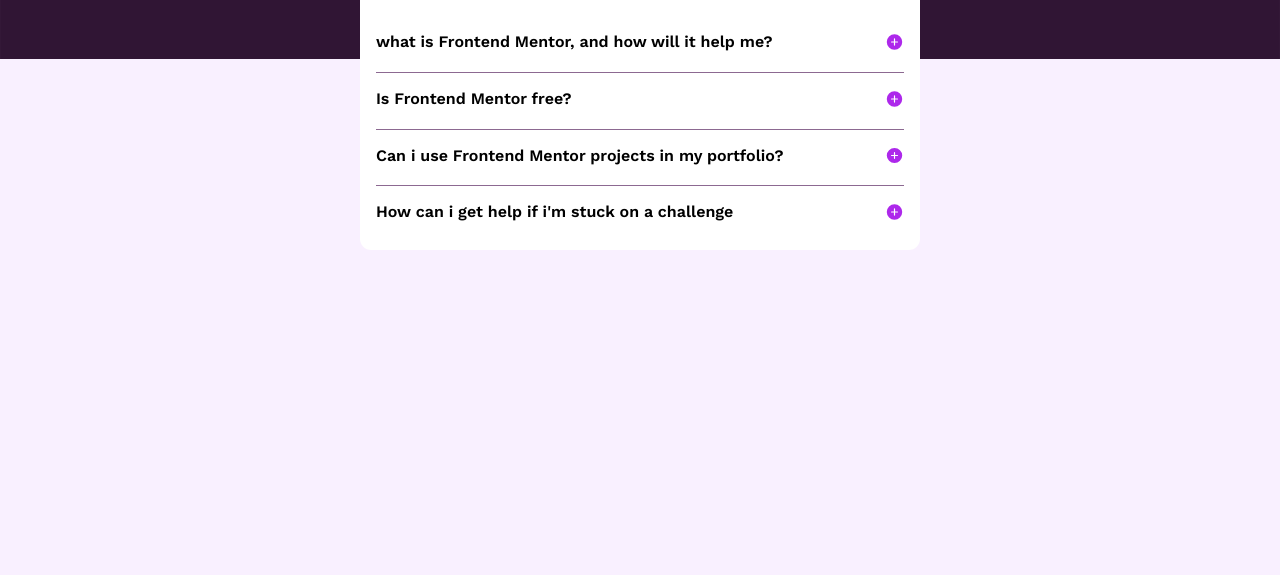
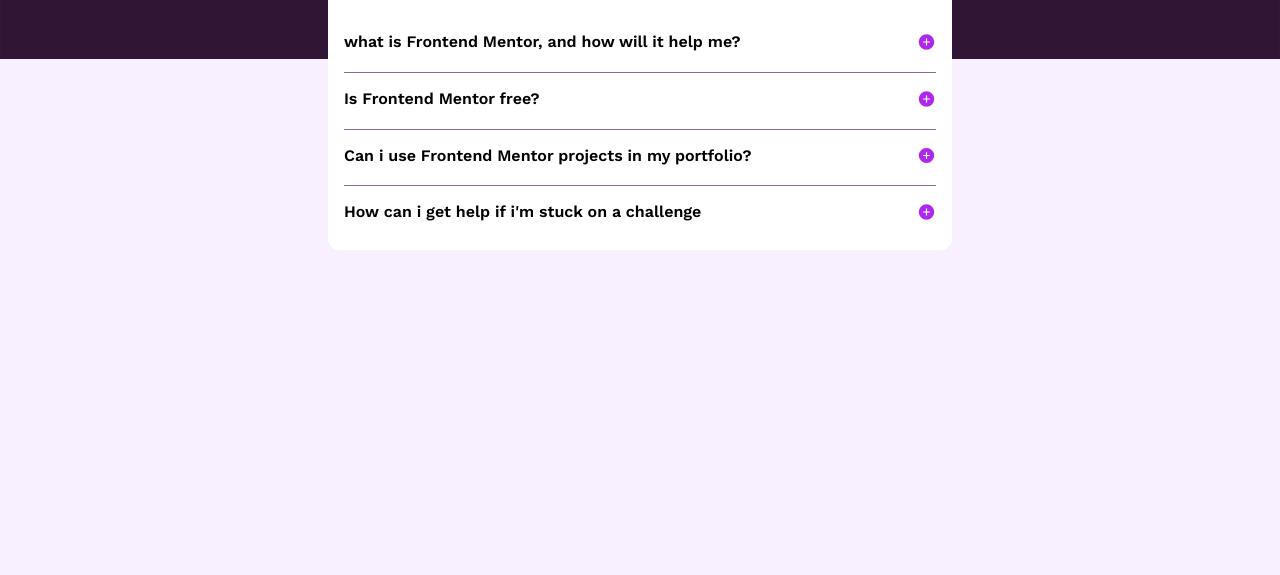
Before and after one commit to 2Clight/faq-acco-ab, a plain HTML site: page index.html in a window 1280 px wide. Shown: the part 225-800 px from the top of the page. Drawn offline with nearby package versions, Linux system fonts and the light colour scheme.

Commit message:
Update style.css

```diff
--- a/style.css
+++ b/style.css
@@ -21,6 +21,7 @@ body{
     background-color: var(--clr-light-pink);
     font-family: "Work Sans", sans-serif;
     font-size: 16px;
+    padding:0 1rem;
 }
 h3{
     font-weight: var(--fw-semi-bold);
@@ -47,7 +48,7 @@ p{
 }
 .container{
 
-    max-width:35rem;
+    max-width:39rem;
     background-color: var(--clr-white);
     margin: 8rem auto;
     padding: 0.5rem 1rem;
```
